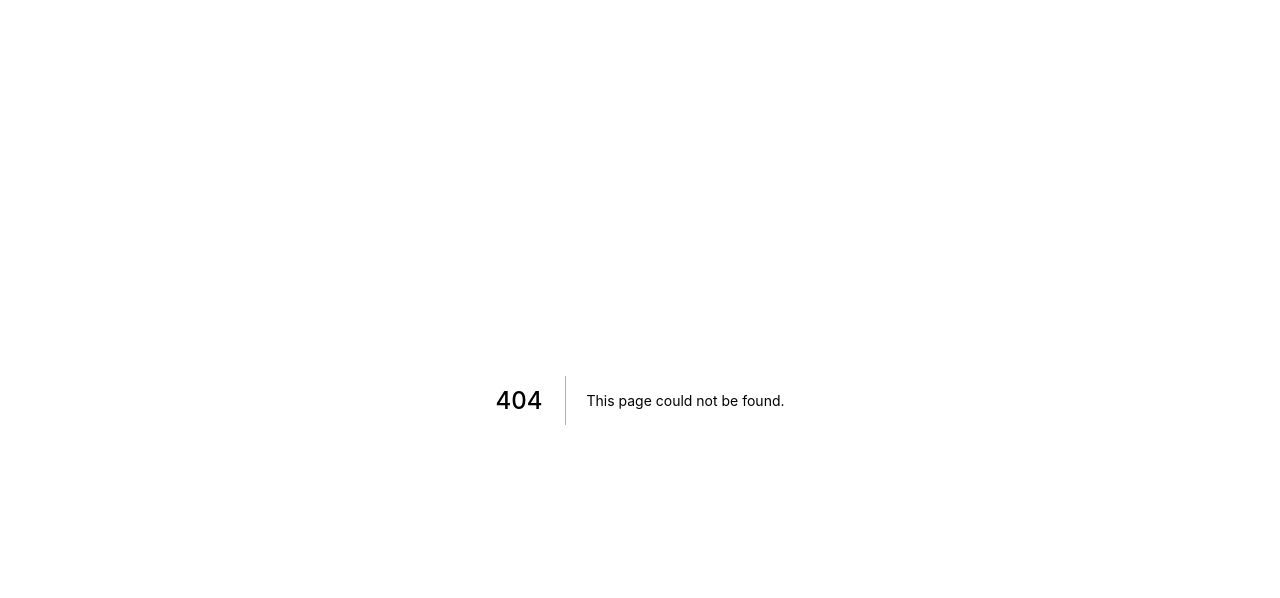
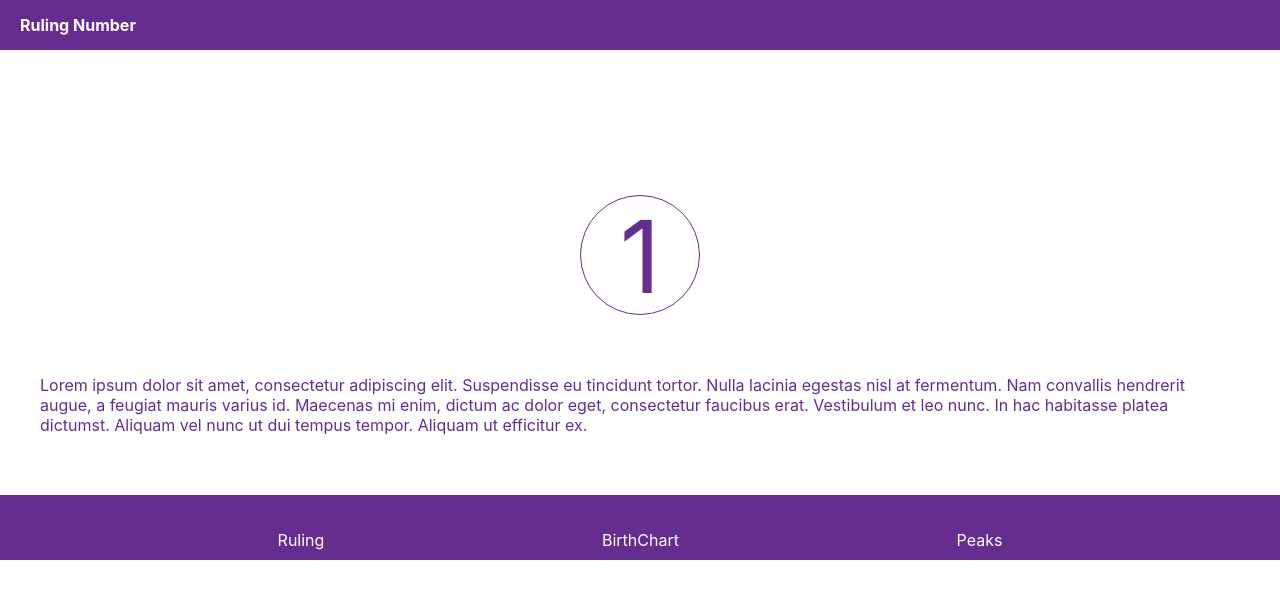
Before and after one commit to hailduong/numerology, a Next.js app: page /ruling-number in a window 1280 px wide. Before the commit this address had no page. Shown: the top 598 px of the page. Built offline with nearby package versions, Linux system fonts and the light colour scheme.

Commit message:
feat: UI RulingNumber page

```diff
--- /dev/null
+++ b/component/RulingNumber/RulingNumber.module.css
@@ -0,0 +1,49 @@
+.rulTitle {
+    color: white;
+    background: #662d91;
+    padding: 15px 0 15px 20px;
+    font-weight: bold;
+    width: 100vw;
+}
+
+.rulContent{
+    margin: 60px 0 60px 0;
+    display: flex;
+    flex-direction: column;
+    align-items: center;
+}
+
+.rulNumber {
+    font-size: 100px;
+    color: #662d91;
+    display: flex;
+    justify-content: center;
+    align-items: center;
+}
+
+.rulBorder {
+    border-radius: 50%;
+    border: solid #662d91 1px;
+    width: 120px;
+    height: 120px;
+    margin-top: 85px;
+}
+
+.rulExplain {
+    margin-top: 60px;
+    padding: 0 40px 0 40px;
+    color: #662d91;
+}
+
+.rulNavigation {
+    display: flex;
+    background: #662d91;
+    width: 100vw;
+    color: #fff;
+    height: 65px;
+    position: relative;
+    top: 0;
+    justify-content: space-evenly;
+    align-items: flex-end;
+    padding-bottom: 10px;
+}
--- /dev/null
+++ b/component/RulingNumber/index.tsx
@@ -0,0 +1,28 @@
+import s from './RulingNumber.module.css'
+
+const RulingNumberComponent = () => {
+    return (
+        <main>
+            <header className={s.rulTitle}>Ruling Number</header>
+            <div className={s.rulContent}>
+                <div className={s.rulBorder}>
+                    <div className={s.rulNumber}>1</div>
+                </div>
+                <div className={s.rulExplain}>Lorem ipsum dolor sit amet, consectetur adipiscing elit. Suspendisse eu
+                    tincidunt tortor. Nulla lacinia
+                    egestas nisl at fermentum. Nam convallis hendrerit augue, a feugiat mauris varius id. Maecenas mi
+                    enim,
+                    dictum ac dolor eget, consectetur faucibus erat. Vestibulum et leo nunc. In hac habitasse platea
+                    dictumst. Aliquam vel nunc ut dui tempus tempor. Aliquam ut efficitur ex.
+                </div>
+            </div>
+            <nav className={s.rulNavigation}>
+                <div>Ruling</div>
+                <div>BirthChart</div>
+                <div>Peaks</div>
+            </nav>
+        </main>
+    )
+}
+
+export default RulingNumberComponent
--- /dev/null
+++ b/pages/ruling-number.tsx
@@ -0,0 +1,9 @@
+import RulingNumberComponent from "../component/RulingNumber";
+
+const RulingNumberPage = () => {
+    return (
+        <RulingNumberComponent/>
+    )
+}
+
+export default RulingNumberPage
```
